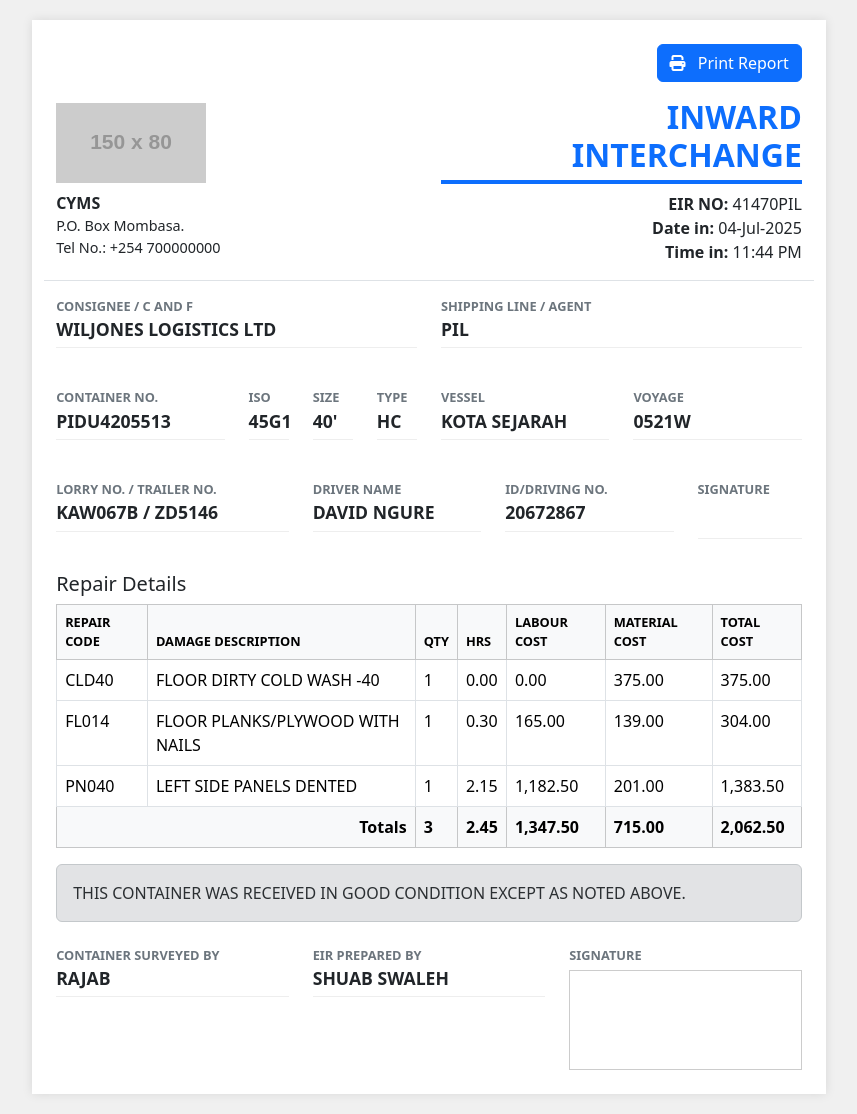
After one commit to codetheuri/cyms, a PHP site: page /pages/report_inward.html in a window 1280 px wide. The commit adds this page. Shown: the whole page, without its empty margins (211-1068 px from the left). Run offline with PHP 8.4, Linux system fonts and the light colour scheme; grey boxes labelled with a size stand in for pictures from a placeholder-image service; some libraries are stand-ins or nearby versions.

Commit message:
some changes

```diff
--- a/assets/css/style.css
+++ b/assets/css/style.css
@@ -2,7 +2,7 @@
     /* --- THEME COLORS --- */
     --app-primary: #006D44; /* Green Accent */
   /*  --app-dark-blue: #081631; /* Smooth Dark Blue */
-    --app-dark-blue: #1C2536; /* Smooth Dark Blue */
+    --app-dark-blue: #1a1a34; /* Smooth Dark Blue */
 }
 
 
--- /dev/null
+++ b/pages/report_inward.html
@@ -0,0 +1,235 @@
+<!DOCTYPE html>
+<html lang="en">
+<head>
+    <meta charset="UTF-8">
+    <meta name="viewport" content="width=device-width, initial-scale=1.0">
+    <title>Inward Interchange - 41470PIL</title>
+    <link href="https://cdn.jsdelivr.net/npm/bootstrap@5.3.3/dist/css/bootstrap.min.css" rel="stylesheet">
+    <link href="https://cdnjs.cloudflare.com/ajax/libs/font-awesome/6.5.2/css/all.min.css" rel="stylesheet">
+
+    <style>
+        body {
+            background-color: #f0f0f0; /* Light grey background to see the "paper" */
+        }
+        .paper-container {
+            width: 210mm; /* A4 width */
+            margin: 20px auto;
+            padding: 1.5rem;
+            background-color: #fff;
+            box-shadow: 0 0 10px rgba(0,0,0,0.1);
+        }
+        .header-logo {
+            max-width: 150px;
+        }
+        .header-title {
+            text-align: right;
+        }
+        .header-title h2 {
+            font-weight: bold;
+            color: #0d6efd;
+            border-bottom: 4px solid #0d6efd;
+            display: inline-block;
+            padding-bottom: 5px;
+        }
+        .section-title {
+            font-weight: bold;
+            font-size: 0.8rem;
+            color: #6c757d;
+            text-transform: uppercase;
+            margin-bottom: 0;
+        }
+        .section-value {
+            font-weight: bold;
+            font-size: 1.1rem;
+            border-bottom: 1px solid #eee;
+            padding-bottom: 5px;
+        }
+        .repair-table th {
+            font-size: 0.8rem;
+        }
+        .signature-box {
+            border: 1px solid #ccc;
+            padding: 10px;
+            height: 100px;
+            margin-top: 5px;
+        }
+        .footer-box {
+            border: 1px solid #ccc;
+            padding: 10px;
+        }
+
+        /* Print-specific styles */
+        @media print {
+            body {
+                background-color: #fff; /* White background for printing */
+            }
+            .paper-container {
+                margin: 0;
+                padding: 0;
+                box-shadow: none;
+                width: 100%;
+            }
+            .print-hide {
+                display: none; /* Hide the print button */
+            }
+        }
+    </style>
+</head>
+<body>
+
+    <div class="paper-container">
+        <div class="text-end mb-3 print-hide">
+            <button class="btn btn-primary" onclick="window.print()">
+                <i class="fa-solid fa-print me-2"></i> Print Report
+            </button>
+        </div>
+
+        <div class="row align-items-center pb-3 border-bottom">
+            <div class="col-6">
+                <img src="https://via.placeholder.com/150x80.png?text=Mahadi+Logo" alt="Company Logo" class="header-logo">
+                <p class="mt-2 mb-0"><strong>CYMS</strong></p>
+                <p class="mb-0" style="font-size: 0.9rem;">P.O. Box  Mombasa.</p>
+                <p class="mb-0" style="font-size: 0.9rem;">Tel No.: +254 700000000</p>
+            </div>
+            <div class="col-6 header-title">
+                <h2>INWARD INTERCHANGE</h2>
+                <p class="mb-0"><strong>EIR NO:</strong> 41470PIL</p>
+                <p class="mb-0"><strong>Date in:</strong> 04-Jul-2025</p>
+                <p class="mb-0"><strong>Time in:</strong> 11:44 PM</p>
+            </div>
+        </div>
+
+        <div class="row mt-3">
+            <div class="col-6">
+                <p class="section-title">CONSIGNEE / C AND F</p>
+                <p class="section-value">WILJONES LOGISTICS LTD</p>
+            </div>
+            <div class="col-6">
+                <p class="section-title">SHIPPING LINE / AGENT</p>
+                <p class="section-value">PIL</p>
+            </div>
+        </div>
+
+        <div class="row mt-3 gy-2">
+            <div class="col-3">
+                <p class="section-title">CONTAINER NO.</p>
+                <p class="section-value">PIDU4205513</p>
+            </div>
+            <div class="col-1">
+                <p class="section-title">ISO</p>
+                <p class="section-value">45G1</p>
+            </div>
+            <div class="col-1">
+                <p class="section-title">SIZE</p>
+                <p class="section-value">40'</p>
+            </div>
+            <div class="col-1">
+                <p class="section-title">TYPE</p>
+                <p class="section-value">HC</p>
+            </div>
+            <div class="col-3">
+                <p class="section-title">VESSEL</p>
+                <p class="section-value">KOTA SEJARAH</p>
+            </div>
+            <div class="col-3">
+                <p class="section-title">VOYAGE</p>
+                <p class="section-value">0521W</p>
+            </div>
+        </div>
+
+        <div class="row mt-3 gy-2">
+            <div class="col-4">
+                <p class="section-title">LORRY NO. / TRAILER NO.</p>
+                <p class="section-value">KAW067B / ZD5146</p>
+            </div>
+            <div class="col-3">
+                <p class="section-title">DRIVER NAME</p>
+                <p class="section-value">DAVID NGURE</p>
+            </div>
+            <div class="col-3">
+                <p class="section-title">ID/DRIVING NO.</p>
+                <p class="section-value">20672867</p>
+            </div>
+            <div class="col-2">
+                <p class="section-title">SIGNATURE</p>
+                <div style="height: 40px; border-bottom: 1px solid #eee;"></div>
+            </div>
+        </div>
+
+        <h5 class="mt-4">Repair Details</h5>
+        <table class="table table-bordered repair-table">
+            <thead class="table-light">
+                <tr>
+                    <th>REPAIR CODE</th>
+                    <th>DAMAGE DESCRIPTION</th>
+                    <th>QTY</th>
+                    <th>HRS</th>
+                    <th>LABOUR COST</th>
+                    <th>MATERIAL COST</th>
+                    <th>TOTAL COST</th>
+                </tr>
+            </thead>
+            <tbody>
+                <tr>
+                    <td>CLD40</td>
+                    <td>FLOOR DIRTY COLD WASH -40</td>
+                    <td>1</td>
+                    <td>0.00</td>
+                    <td>0.00</td>
+                    <td>375.00</td>
+                    <td>375.00</td>
+                </tr>
+                <tr>
+                    <td>FL014</td>
+                    <td>FLOOR PLANKS/PLYWOOD WITH NAILS</td>
+                    <td>1</td>
+                    <td>0.30</td>
+                    <td>165.00</td>
+                    <td>139.00</td>
+                    <td>304.00</td>
+                </tr>
+                <tr>
+                    <td>PN040</td>
+                    <td>LEFT SIDE PANELS DENTED</td>
+                    <td>1</td>
+                    <td>2.15</td>
+                    <td>1,182.50</td>
+                    <td>201.00</td>
+                    <td>1,383.50</td>
+                </tr>
+            </tbody>
+            <tfoot>
+                <tr class="table-light">
+                    <td colspan="2" class="text-end"><strong>Totals</strong></td>
+                    <td><strong>3</strong></td>
+                    <td><strong>2.45</strong></td>
+                    <td><strong>1,347.50</strong></td>
+                    <td><strong>715.00</strong></td>
+                    <td><strong>2,062.50</strong></td>
+                </tr>
+            </tfoot>
+        </table>
+
+        <div class="alert alert-secondary">
+            THIS CONTAINER WAS RECEIVED IN GOOD CONDITION EXCEPT AS NOTED ABOVE.
+        </div>
+
+        <div class="row mt-4">
+            <div class="col-4">
+                <p class="section-title">CONTAINER SURVEYED BY</p>
+                <p class="section-value">RAJAB</p>
+            </div>
+            <div class="col-4">
+                <p class="section-title">EIR PREPARED BY</p>
+                <p class="section-value">SHUAB SWALEH</p>
+            </div>
+            <div class="col-4">
+                <p class="section-title">SIGNATURE</p>
+                <div class="signature-box"></div>
+            </div>
+        </div>
+
+    </div>
+
+</body>
+</html>
```
Also changed, not shown: pages/billing.html (+49 -13 lines), pages/billing_form.html (added, +94 -0 lines), pages/dashboard.html (+22 -0 lines), pages/gate_in.html (+16 -16 lines), pages/gate_in_form.html (+63 -18 lines), pages/gate_out.html (+14 -4 lines), pages/report_outward.html (added, +187 -0 lines).
